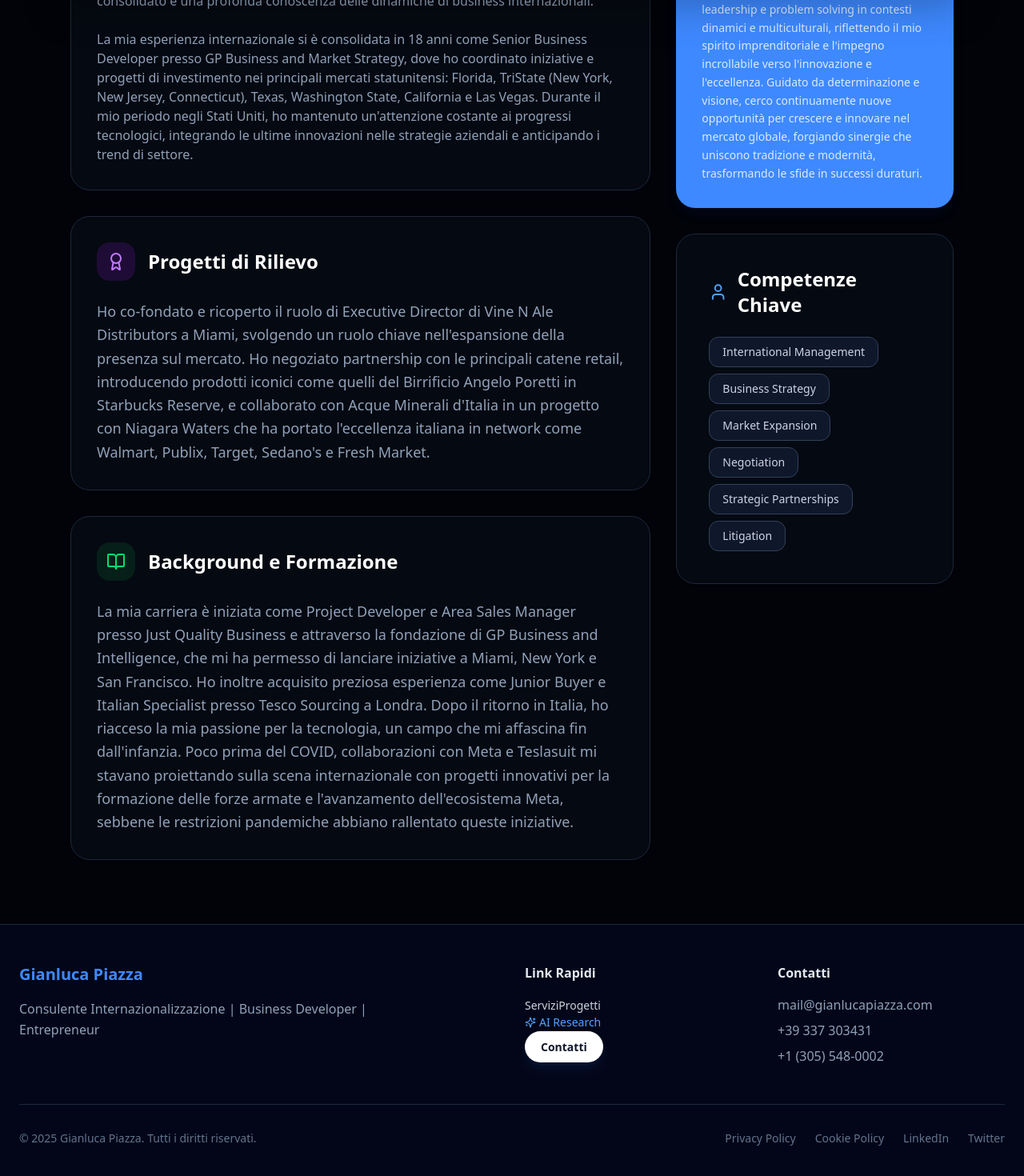
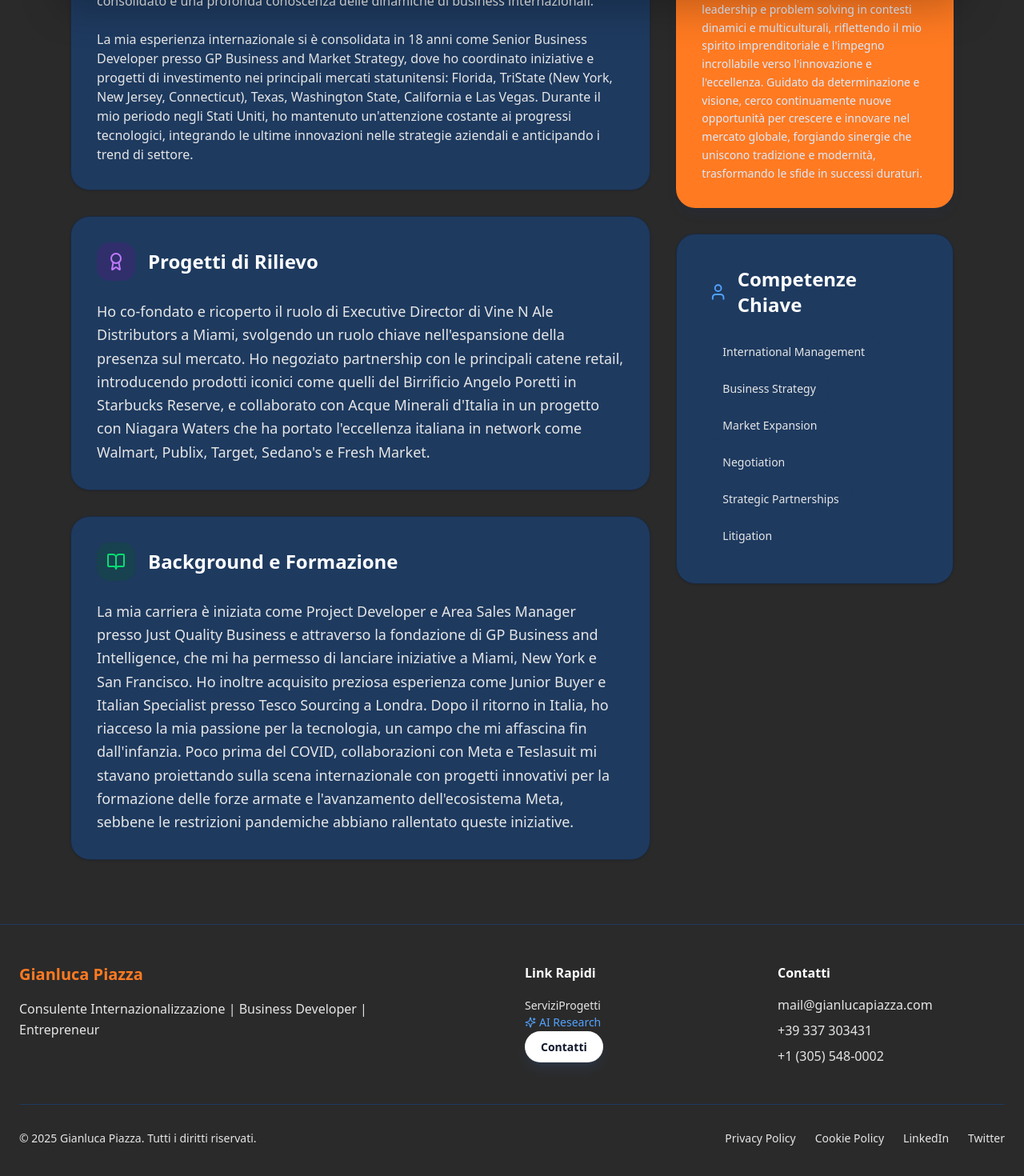
Before and after one commit to gitgian74/gianlucapiazza-website, a React (Vite) app: page /about in a window 1280 px wide. Shown: the part 780-2250 px from the top of the page at 80% size. Built offline with nearby package versions, Linux system fonts and the light colour scheme.

Commit message:
Feat: Update color palette to user specification

```diff
--- a/src/components/Layout.jsx
+++ b/src/components/Layout.jsx
@@ -31,7 +31,7 @@ export function Layout({ children }) {
 
                     {/* Desktop Menu */}
                     <div className="hidden md:flex items-center gap-8">
-                        <div className="flex items-center gap-1 bg-slate-900/50 p-1 rounded-full border border-slate-800">
+                        <div className="flex items-center gap-1 bg-card/50 p-1 rounded-full border border-border">
                             {[
                                 { path: '/', label: t.nav.home },
                                 { path: '/about', label: t.nav.about },
@@ -43,8 +43,8 @@ export function Layout({ children }) {
                                     key={link.path}
                                     to={link.path}
                                     className={`px-4 py-2 rounded-full text-sm font-medium transition-all duration-300 ${isActive(link.path)
-                                        ? 'bg-slate-800 text-primary shadow-sm'
-                                        : 'text-slate-400 hover:text-primary hover:bg-slate-800/50'
+                                        ? 'bg-muted text-primary shadow-sm'
+                                        : 'text-muted-foreground hover:text-primary hover:bg-muted/50'
                                         }`}
                                 >
                                     {link.label}
@@ -54,7 +54,7 @@ export function Layout({ children }) {
 
                         <button
                             onClick={toggleLanguage}
-                            className="flex items-center gap-2 px-3 py-1.5 rounded-full bg-slate-900 hover:bg-slate-800 text-slate-300 transition-colors text-sm font-medium"
+                            className="flex items-center gap-2 px-3 py-1.5 rounded-full bg-slate-900 hover:bg-muted text-muted-foreground transition-colors text-sm font-medium"
                         >
                             <Globe size={16} />
                             <span>{language.toUpperCase()}</span>
@@ -72,13 +72,13 @@ export function Layout({ children }) {
                     <div className="md:hidden flex items-center gap-4">
                         <button
                             onClick={toggleLanguage}
-                            className="flex items-center gap-2 px-3 py-1.5 rounded-full bg-slate-900 text-slate-300 text-sm font-medium"
+                            className="flex items-center gap-2 px-3 py-1.5 rounded-full bg-slate-900 text-muted-foreground text-sm font-medium"
                         >
                             <Globe size={16} />
                             <span>{language.toUpperCase()}</span>
                         </button>
                         <button
-                            className="p-2 text-slate-300 hover:bg-slate-800 rounded-full transition-colors"
+                            className="p-2 text-muted-foreground hover:bg-muted rounded-full transition-colors"
                             onClick={() => setIsMenuOpen(!isMenuOpen)}
                         >
                             {isMenuOpen ? <X size={24} /> : <Menu size={24} />}
@@ -94,7 +94,7 @@ export function Layout({ children }) {
                         initial={{ opacity: 0, y: -20 }}
                         animate={{ opacity: 1, y: 0 }}
                         exit={{ opacity: 0, y: -20 }}
-                        className="fixed inset-0 z-40 bg-slate-950 pt-24 px-6 md:hidden"
+                        className="fixed inset-0 z-40 bg-background pt-24 px-6 md:hidden"
                     >
                         <div className="flex flex-col gap-4">
                             {[
@@ -109,10 +109,10 @@ export function Layout({ children }) {
                                     key={link.path}
                                     to={link.path}
                                     onClick={() => setIsMenuOpen(false)}
-                                    className="flex items-center justify-between p-4 rounded-xl bg-slate-900 hover:bg-slate-800 text-lg font-medium text-slate-200 transition-colors"
+                                    className="flex items-center justify-between p-4 rounded-xl bg-slate-900 hover:bg-muted text-lg font-medium text-foreground transition-colors"
                                 >
                                     {link.label}
-                                    <ChevronRight size={20} className="text-slate-400" />
+                                    <ChevronRight size={20} className="text-muted-foreground" />
                                 </Link>
                             ))}
                         </div>
@@ -126,23 +126,23 @@ export function Layout({ children }) {
             </main>
 
             {/* Footer */}
-            <footer className="bg-slate-950 border-t border-slate-800 py-12 mt-auto">
+            <footer className="bg-background border-t border-border py-12 mt-auto">
                 <div className="container mx-auto px-6">
                     <div className="grid md:grid-cols-4 gap-8 mb-8">
                         <div className="col-span-1 md:col-span-2">
                             <Link to="/" className="text-xl font-bold text-primary mb-4 block">
                                 Gianluca Piazza
                             </Link>
-                            <p className="text-slate-400 max-w-md leading-relaxed">
+                            <p className="text-muted-foreground max-w-md leading-relaxed">
                                 {t.footer.about}
                             </p>
                         </div>
 
                         <div>
-                            <h4 className="font-semibold text-slate-200 mb-4">{t.footer.quickLinks}</h4>
+                            <h4 className="font-semibold text-foreground mb-4">{t.footer.quickLinks}</h4>
                             <ul className="space-y-2">
-                                <Link to="/services" className="text-sm font-medium text-slate-300 hover:text-white transition-colors">{t.nav.services}</Link>
-                                <Link to="/projects" className="text-sm font-medium text-slate-300 hover:text-white transition-colors">{t.nav.projects}</Link>
+                                <Link to="/services" className="text-sm font-medium text-muted-foreground hover:text-white transition-colors">{t.nav.services}</Link>
+                                <Link to="/projects" className="text-sm font-medium text-muted-foreground hover:text-white transition-colors">{t.nav.projects}</Link>
                                 <Link to="/market-research" className="text-sm font-medium text-blue-400 hover:text-blue-300 transition-colors flex items-center gap-1">
                                     <Sparkles size={14} />
                                     AI Research
@@ -154,8 +154,8 @@ export function Layout({ children }) {
                         </div>
 
                         <div>
-                            <h4 className="font-semibold text-slate-200 mb-4">{t.footer.contactTitle}</h4>
-                            <ul className="space-y-2 text-slate-400">
+                            <h4 className="font-semibold text-foreground mb-4">{t.footer.contactTitle}</h4>
+                            <ul className="space-y-2 text-muted-foreground">
                                 <li>mail@gianlucapiazza.com</li>
                                 <li>+39 337 303431</li>
                                 <li>+1 (305) 548-0002</li>
@@ -163,7 +163,7 @@ export function Layout({ children }) {
                         </div>
                     </div>
 
-                    <div className="border-t border-slate-800 mt-12 pt-8 flex flex-col md:flex-row justify-between items-center text-slate-500 text-sm">
+                    <div className="border-t border-border mt-12 pt-8 flex flex-col md:flex-row justify-between items-center text-muted-foreground text-sm">
                         <p>&copy; {new Date().getFullYear()} Gianluca Piazza. {t.footer.rights}</p>
                         <div className="flex gap-6 mt-4 md:mt-0">
                             <Link to="/privacy" className="hover:text-blue-400 transition-colors">{t.footer.privacy}</Link>
--- a/src/index.css
+++ b/src/index.css
@@ -54,73 +54,92 @@
 :root {
   --radius: 0.75rem;
 
-  /* Dark Elegant Theme */
-  --background: oklch(0.10 0.02 260);
-  /* Deep rich slate/navy */
-  --foreground: oklch(0.98 0 0);
-  /* White */
+  /* User Defined Palette */
+  --gray-dark: #2A2A2A;
+  --blue-dark: #1E3A5F;
+  --white: #FFFFFF;
+  --gray-light: #E6E6E6;
+  --orange: #FF7A21;
 
-  --card: oklch(0.14 0.02 260);
-  /* Slightly lighter than background */
-  --card-foreground: oklch(0.98 0 0);
+  /* Semantic Mapping (Dark Theme Default) */
+  --background: var(--gray-dark);
+  --foreground: var(--white);
 
-  --popover: oklch(0.14 0.02 260);
-  --popover-foreground: oklch(0.98 0 0);
+  --card: var(--blue-dark);
+  --card-foreground: var(--white);
 
-  --primary: oklch(0.65 0.2 260);
-  /* Bright Blue */
-  --primary-foreground: oklch(1 0 0);
+  --popover: var(--blue-dark);
+  --popover-foreground: var(--white);
 
-  --secondary: oklch(0.20 0.02 260);
-  --secondary-foreground: oklch(0.98 0 0);
+  --primary: var(--orange);
+  --primary-foreground: var(--white);
 
-  --muted: oklch(0.20 0.02 260);
-  --muted-foreground: oklch(0.70 0 0);
+  --secondary: var(--blue-dark);
+  --secondary-foreground: var(--gray-light);
 
-  --accent: oklch(0.20 0.02 260);
-  --accent-foreground: oklch(0.98 0 0);
+  --muted: var(--blue-dark);
+  --muted-foreground: var(--gray-light);
+
+  --accent: var(--blue-dark);
+  --accent-foreground: var(--orange);
 
   --destructive: oklch(0.6 0.2 20);
-  --border: oklch(0.20 0.02 260);
-  --input: oklch(0.20 0.02 260);
-  --ring: oklch(0.65 0.2 260);
+  /* Keep destructive as is for now */
 
-  --chart-1: oklch(0.55 0.2 260);
-  --chart-2: oklch(0.6 0.15 150);
-  --chart-3: oklch(0.8 0.15 80);
-  --chart-4: oklch(0.7 0.15 300);
-  --chart-5: oklch(0.6 0.15 30);
+  --border: var(--blue-dark);
+  --input: var(--blue-dark);
+  --ring: var(--orange);
 
-  --sidebar: oklch(0.14 0.02 260);
-  --sidebar-foreground: oklch(0.98 0 0);
-  --sidebar-primary: oklch(0.65 0.2 260);
-  --sidebar-primary-foreground: oklch(1 0 0);
-  --sidebar-accent: oklch(0.20 0.02 260);
-  --sidebar-accent-foreground: oklch(0.98 0 0);
-  --sidebar-border: oklch(0.20 0.02 260);
-  --sidebar-ring: oklch(0.65 0.2 260);
+  --chart-1: var(--orange);
+  --chart-2: var(--blue-dark);
+  --chart-3: var(--gray-light);
+  --chart-4: var(--gray-dark);
+  --chart-5: var(--orange);
+
+  --sidebar: var(--blue-dark);
+  --sidebar-foreground: var(--white);
+  --sidebar-primary: var(--orange);
+  --sidebar-primary-foreground: var(--white);
+  --sidebar-accent: var(--gray-dark);
+  --sidebar-accent-foreground: var(--white);
+  --sidebar-border: var(--gray-dark);
+  --sidebar-ring: var(--orange);
 }
 
 .light {
-  /* Light theme option */
-  --background: oklch(0.98 0 0);
-  --foreground: oklch(0.20 0 0);
-  --card: oklch(1 0 0);
-  --card-foreground: oklch(0.20 0 0);
-  --popover: oklch(1 0 0);
-  --popover-foreground: oklch(0.20 0 0);
-  --primary: oklch(0.55 0.2 260);
-  --primary-foreground: oklch(1 0 0);
-  --secondary: oklch(0.96 0 0);
-  --secondary-foreground: oklch(0.20 0 0);
-  --muted: oklch(0.96 0 0);
-  --muted-foreground: oklch(0.50 0 0);
-  --accent: oklch(0.94 0 0);
-  --accent-foreground: oklch(0.20 0 0);
+  /* Light theme mapping - Inverting for light mode if needed, or keeping consistent */
+  /* For now, mapping to a reasonable light version using the same palette where possible,
+     but typically a light theme needs light backgrounds.
+     Since the user provided a specific palette, I will assume they want this specific look.
+     However, for a true light mode, we usually need a light background.
+     The user gave --white and --gray-light. */
+
+  --background: var(--white);
+  --foreground: var(--gray-dark);
+
+  --card: var(--gray-light);
+  --card-foreground: var(--gray-dark);
+
+  --popover: var(--white);
+  --popover-foreground: var(--gray-dark);
+
+  --primary: var(--orange);
+  --primary-foreground: var(--white);
+
+  --secondary: var(--gray-light);
+  --secondary-foreground: var(--blue-dark);
+
+  --muted: var(--gray-light);
+  --muted-foreground: var(--blue-dark);
+
+  --accent: var(--gray-light);
+  --accent-foreground: var(--orange);
+
   --destructive: oklch(0.6 0.2 20);
-  --border: oklch(0.92 0 0);
-  --input: oklch(0.92 0 0);
-  --ring: oklch(0.55 0.2 260);
+
+  --border: var(--gray-light);
+  --input: var(--gray-light);
+  --ring: var(--orange);
 }
 
 @layer base {
--- a/src/pages/About.jsx
+++ b/src/pages/About.jsx
@@ -13,8 +13,8 @@ export function About() {
         <div className="min-h-screen bg-background pb-20">
             {/* Header */}
             <div className="relative">
-                <div className="absolute inset-0 bg-slate-950">
-                    <div className="absolute inset-0 bg-gradient-to-b from-blue-900/20 via-slate-950/50 to-slate-950"></div>
+                <div className="absolute inset-0 bg-background">
+                    <div className="absolute inset-0 bg-gradient-to-b from-blue-900/20 via-background/50 to-background"></div>
                 </div>
 
                 <div className="relative pt-32 pb-20 px-6 container mx-auto max-w-5xl z-10">
@@ -47,7 +47,7 @@ export function About() {
                                 initial={{ opacity: 0, y: 20 }}
                                 animate={{ opacity: 1, y: 0 }}
                                 transition={{ delay: 0.1 }}
-                                className="text-xl text-slate-400 leading-relaxed"
+                                className="text-xl text-muted-foreground leading-relaxed"
                             >
                                 {t.about.intro}
                             </motion.p>
@@ -75,7 +75,7 @@ export function About() {
                                 </div>
                                 <h2 className="text-2xl font-bold text-white">{t.about.experienceTitle}</h2>
                             </div>
-                            <div className="prose prose-invert prose-lg text-slate-400 space-y-6">
+                            <div className="prose prose-invert prose-lg text-muted-foreground space-y-6">
                                 <p>{t.about.experience1}</p>
                                 <p>{t.about.experience2}</p>
                             </div>
@@ -95,7 +95,7 @@ export function About() {
                                 </div>
                                 <h2 className="text-2xl font-bold text-white">{t.about.projectsTitle}</h2>
                             </div>
-                            <p className="text-lg text-slate-400 leading-relaxed">
+                            <p className="text-lg text-muted-foreground leading-relaxed">
                                 {t.about.projects}
                             </p>
                         </Card>
@@ -114,7 +114,7 @@ export function About() {
                                 </div>
                                 <h2 className="text-2xl font-bold text-white">{t.about.backgroundTitle}</h2>
                             </div>
-                            <p className="text-lg text-slate-400 leading-relaxed">
+                            <p className="text-lg text-muted-foreground leading-relaxed">
                                 {t.about.background}
                             </p>
                         </Card>
@@ -157,7 +157,7 @@ export function About() {
                                 {t.about.skills.map((skill, index) => (
                                     <span
                                         key={index}
-                                        className="px-4 py-2 bg-slate-900 text-slate-300 rounded-lg border border-slate-700 font-medium text-sm hover:bg-blue-900 hover:text-blue-300 hover:border-blue-700 transition-colors cursor-default"
+                                        className="px-4 py-2 bg-card text-muted-foreground rounded-lg border border-border font-medium text-sm hover:bg-blue-900 hover:text-blue-300 hover:border-blue-700 transition-colors cursor-default"
                                     >
                                         {skill}
                                     </span>
```
Also changed, not shown: src/pages/Contact.jsx (+15 -15 lines), src/pages/Home.jsx (+17 -17 lines), src/pages/MarketResearch.jsx (+13 -13 lines), src/pages/Privacy.jsx (+21 -21 lines), src/pages/Projects.jsx (+8 -8 lines), src/pages/Services.jsx (+5 -5 lines), 1 other file (tests, documents, lock files or other folders).
